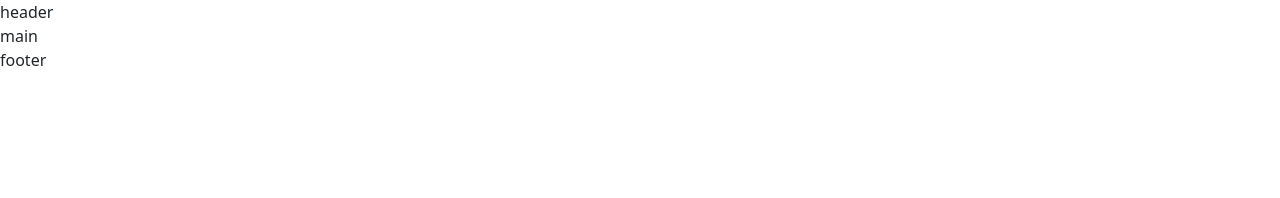
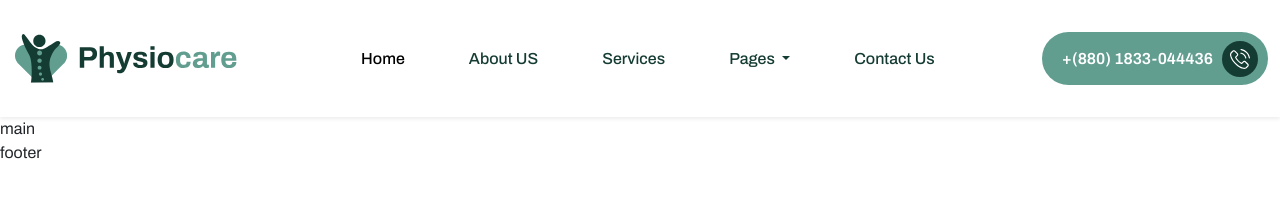
Before and after one commit to Ponkoj644/PhysioPortfolio, a plain HTML site: page index.html in a window 1280 px wide. Drawn offline with nearby package versions, Linux system fonts and the light colour scheme.

Commit message:
Navbar uploaded

```diff
--- a/assets/css/homeCss.css
+++ b/assets/css/homeCss.css
@@ -1,7 +1,100 @@
 /* fonts */
+@import url("https://fonts.googleapis.com/css2?family=Archivo:ital,wght@0,100..900;1,100..900&display=swap");
 
 /* variabls */
+:root {
+  --textPrimary: rgb(21, 60, 51);
+  --textSecondary: rgb(97, 158, 144);
+  --textWhite: #ffffff;
+  --bgPrimary: rgb(21, 60, 51);
+  --bgSecondary: rgb(97, 158, 144);
+  --transition300: all 0.3s ease-in-out;
+}
+
+body {
+  font-family: "Archivo", serif;
+}
 
 /* common style */
 
+a {
+  text-decoration: none;
+  transition: all 0.3s ease-in-out;
+}
+
 /* custom class */
+.btn_default {
+  display: inline-block;
+  font-size: 16px;
+  font-weight: 600;
+  line-height: 1.1em;
+  color: var(--textWhite);
+  background: var(--bgSecondary);
+  text-transform: capitalize;
+  padding: 18px 55px 18px 20px;
+  border-radius: 99px;
+  border: none;
+  transition: all 0.3s ease-in-out;
+  position: relative;
+  overflow: hidden;
+  z-index: 1;
+}
+.btn_default::before {
+  content: "";
+  position: absolute;
+  top: 50%;
+  right: 0;
+  bottom: 0;
+  width: 36px;
+  height: 36px;
+  border-radius: 50%;
+  background-color: var(--bgPrimary);
+  /* background-image: url(../images/icon-phone.svg); */
+  background-repeat: no-repeat;
+  background-position: center center;
+  background-size: auto;
+  transform: translate(-10px, -50%);
+  transition: all 0.3s ease-in-out;
+}
+.btn_default::after {
+  content: "";
+  display: block;
+  position: absolute;
+  top: 0;
+  left: 0;
+  bottom: 0;
+  width: 0;
+  height: 100%;
+  border-radius: 99px;
+  background: var(--bgPrimary);
+  transition: all 0.4s ease-in-out;
+  z-index: -1;
+}
+.btn_default:hover::before {
+  background-color: var(--bgSecondary);
+  transition: all 0.4s ease-in-out;
+}
+.btn_default:hover::after {
+  width: 100%;
+}
+
+.header_btn::before {
+  background-image: url(../images/icon-phone.svg);
+}
+
+/* header css */
+
+.my_navbar {
+  background-color: #ffffff;
+}
+
+.my_navbar .nav-link {
+  font-weight: 500;
+  line-height: 1.688rem;
+  color: var(--textPrimary);
+  transition: var(--transition300);
+}
+
+.my_navbar .nav-link:hover {
+  color: var(--textSecondary);
+}
--- a/index.html
+++ b/index.html
@@ -3,7 +3,7 @@
   <head>
     <meta charset="utf-8" />
     <meta name="viewport" content="width=device-width, initial-scale=1" />
-    <title>Bootstrap demo</title>
+    <title>Portfolio || Welcome</title>
 
     <!-- bootstrap cdn -->
     <link
@@ -18,7 +18,85 @@
   </head>
   <body>
     <!-- header start -->
-    <div>header</div>
+    <header>
+      <!-- navbar -->
+      <nav
+        class="navbar navbar-expand-lg py-2 py-lg-4 shadow-sm my_navbar"
+      >
+        <div class="container-fluid">
+          <a class="navbar-brand" href="#">
+            <img src="./assets/images/logo.svg" alt="logo" />
+          </a>
+          <button
+            class="navbar-toggler"
+            type="button"
+            data-bs-toggle="collapse"
+            data-bs-target="#navbarSupportedContent"
+            aria-controls="navbarSupportedContent"
+            aria-expanded="false"
+            aria-label="Toggle navigation"
+          >
+            <span class="navbar-toggler-icon"></span>
+          </button>
+          <div class="collapse navbar-collapse" id="navbarSupportedContent">
+            <ul
+              class="navbar-nav mx-auto mb-2 mb-lg-0 d-inline-flex align-items-center justify-content-between gap-5"
+            >
+              <li class="nav-item">
+                <a class="nav-link active" aria-current="page" href="#">Home</a>
+              </li>
+              <li class="nav-item">
+                <a class="nav-link" href="#">About US</a>
+              </li>
+              <li class="nav-item">
+                <a class="nav-link" href="#">Services</a>
+              </li>
+
+              <li class="nav-item dropdown">
+                <a
+                  class="nav-link dropdown-toggle"
+                  href="#"
+                  role="button"
+                  data-bs-toggle="dropdown"
+                  aria-expanded="false"
+                >
+                  Pages
+                </a>
+                <ul class="dropdown-menu">
+                  <li><a class="dropdown-item" href="#">Service Details</a></li>
+                  <li><a class="dropdown-item" href="#">Blog</a></li>
+                  <li><a class="dropdown-item" href="#">Blog Details</a></li>
+                  <li><a class="dropdown-item" href="#">Other Therapist</a></li>
+                  <li>
+                    <a class="dropdown-item" href="#">Therapist Details</a>
+                  </li>
+                  <li><a class="dropdown-item" href="#">Testimonials</a></li>
+                  <li><a class="dropdown-item" href="#">FAQ's</a></li>
+                  <li>
+                    <a class="dropdown-item" href="#">Book Appointment</a>
+                  </li>
+                  <li><a class="dropdown-item" href="#">404</a></li>
+
+                  <li><a class="dropdown-item" href="#">Testimonials</a></li>
+                  <li><hr class="dropdown-divider" /></li>
+                  <li>
+                    <a class="dropdown-item" href="#">Something else here</a>
+                  </li>
+                </ul>
+              </li>
+
+              <li class="nav-item">
+                <a class="nav-link" href="#">Contact Us</a>
+              </li>
+            </ul>
+
+            <div class="d-inline-flex">
+              <a href="#" class="btn_default header_btn">+(880) 1833-044436</a>
+            </div>
+          </div>
+        </div>
+      </nav>
+    </header>
     <!-- header end -->
 
     <!-- main start -->
```
Also changed, not shown: assets/images/icon-phone.svg (added).
